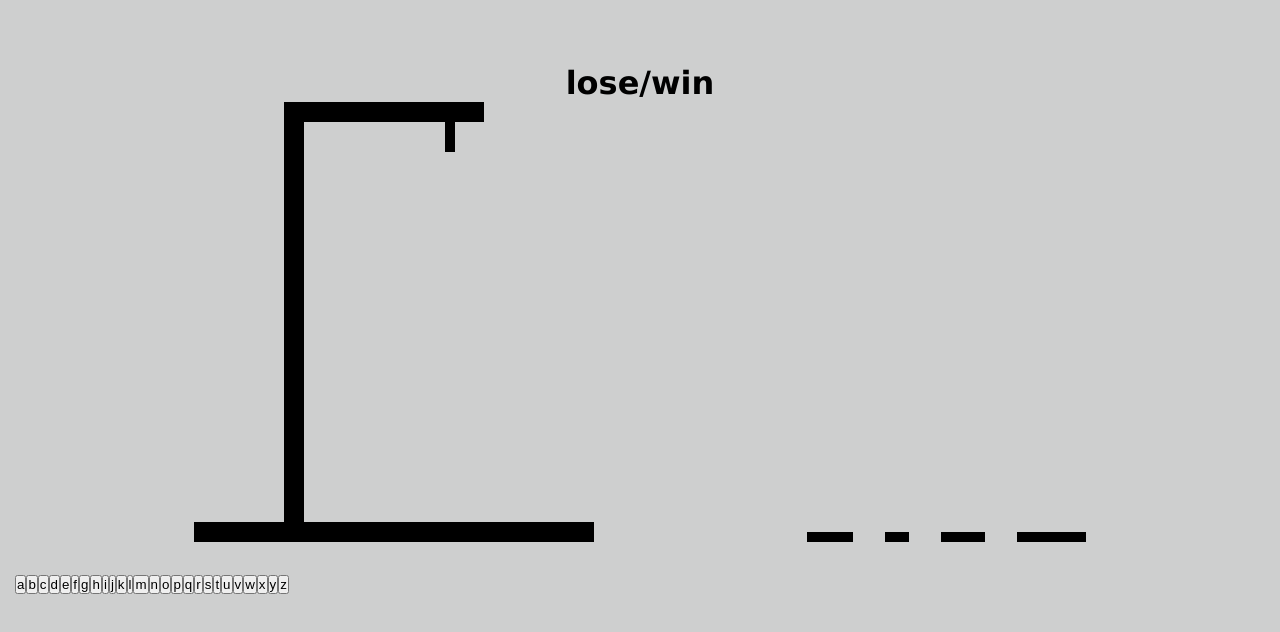
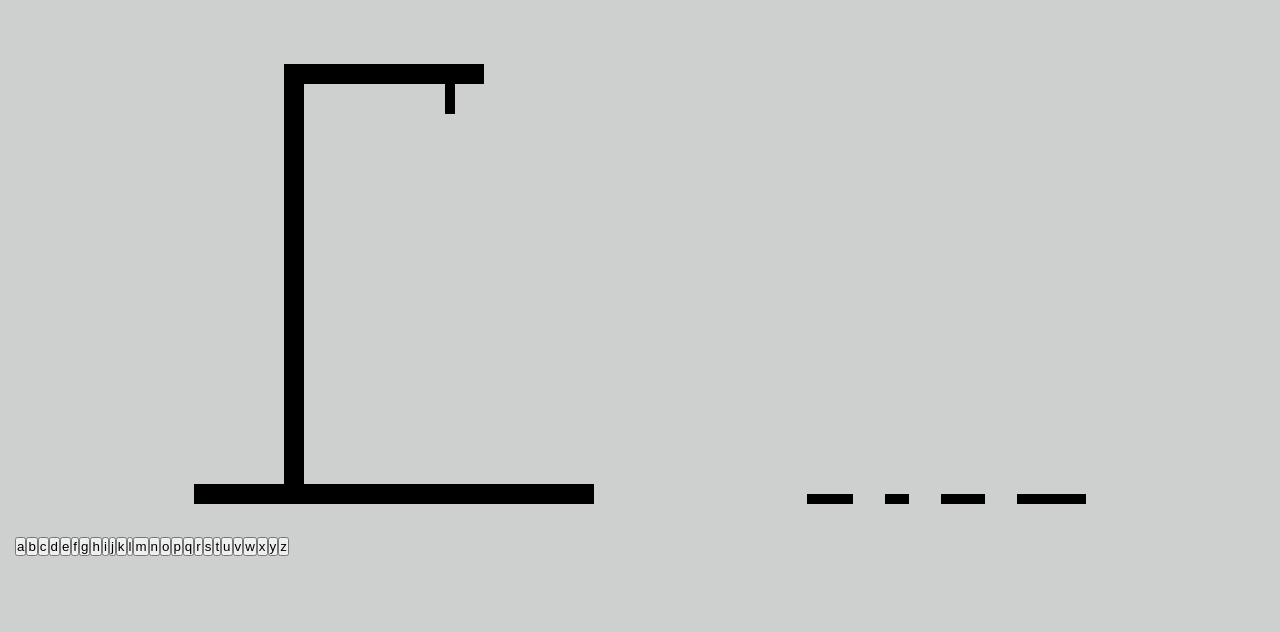
Before and after one commit to BarbaraPapa/Hangman-game, a React (Vite) app: page / in a window 1280 px wide. Shown: the top 632 px of the page. Built offline with nearby package versions, Linux system fonts and the light colour scheme.

Commit message:
added lose/win logic

```diff
--- a/src/App.tsx
+++ b/src/App.tsx
@@ -1,5 +1,5 @@
 import "./app.css"
-import { useState, useEffect,useCallback } from "react"
+import { useState, useEffect, useCallback } from "react"
 import words from "./wordList.json"
 import HangmanSketch from "./HangmanSketch/HangmanSketch"
 import HangmanWord from "./HangmanWord/HangmanWord"
@@ -19,11 +19,19 @@ function App() {
     letter => !wordToGuess.includes(letter)
   )
 
+  const isLoser = incorrectLetters.length >= 6
+  const isWinner = wordToGuess
+    .split("")
+    .every(letter => guessedLetters.includes(letter))
+
+
   const addGuessedLetter = useCallback(
     (letter: string) => {
-      if (guessedLetters.includes(letter) ) return
+      if (guessedLetters.includes(letter)) return
 
       setGuessedLetters(currentLetters => [...currentLetters, letter])
+
+      console.log(guessedLetters) //!!!
     },
     [guessedLetters]
   )
@@ -46,14 +54,15 @@ function App() {
 
   return (
     <div>
-        <h1>lose/win</h1>
+      <h1>{isWinner && "You Won! - Refresh and try another word"}
+        {isLoser && "You Lose 🫣 - Refresh to try again"}</h1>
       <main>
-        <HangmanSketch numberOfGuesses={incorrectLetters.length}/>
-        <HangmanWord guessedLetters={guessedLetters}wordToGuess={wordToGuess}/>
+        <HangmanSketch numberOfGuesses={incorrectLetters.length} />
+        <HangmanWord guessedLetters={guessedLetters} wordToGuess={wordToGuess} />
       </main>
-      <Keyboard  activeLetters={guessedLetters.filter(letter => wordToGuess.includes(letter) )}
-          inactiveLetters={incorrectLetters}
-          addGuessedLetter={addGuessedLetter}/>
+      <Keyboard activeLetters={guessedLetters.filter(letter => wordToGuess.includes(letter))}
+        inactiveLetters={incorrectLetters}
+        addGuessedLetter={addGuessedLetter} />
     </div>
 
   )
```
